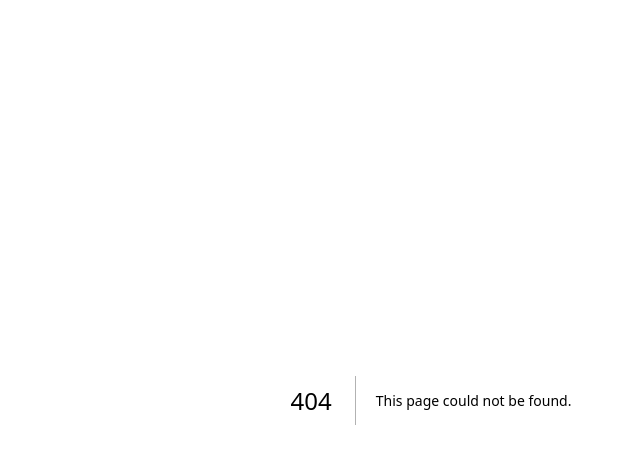
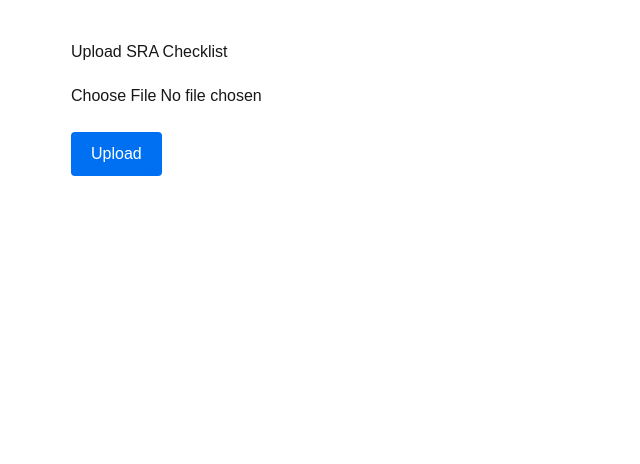
Before and after one commit to yotbot/jaarrekening-tool, a Next.js app: page /upload in a window 1280 px wide. Before the commit this address had no page. Shown: the top 464 px of the page, without its empty margins (209-849 px from the left). Built offline with nearby package versions, Linux system fonts and the light colour scheme.

Commit message:
feat: basic upload interface

```diff
--- /dev/null
+++ b/app/upload/page.tsx
@@ -0,0 +1,97 @@
+"use client";
+
+import { useState } from "react";
+
+export default function UploadChecklistPage() {
+  const [file, setFile] = useState<File | null>(null);
+  const [loading, setLoading] = useState(false);
+  const [result, setResult] = useState<any>(null);
+  const [error, setError] = useState<string | null>(null);
+
+  async function handleUpload() {
+    if (!file) {
+      setError("No file selected");
+      return;
+    }
+
+    setLoading(true);
+    setError(null);
+    setResult(null);
+
+    try {
+      const formData = new FormData();
+      formData.append("file", file);
+
+      const res = await fetch("/api/upload-checklist", {
+        method: "POST",
+        body: formData,
+      });
+
+      const json = await res.json();
+
+      if (!res.ok) {
+        setError(json.error || "Upload failed");
+        console.error("Error details:", json.details);
+      } else {
+        setResult(json.items);
+      }
+    } catch (err: any) {
+      setError("Unexpected error: " + err.message);
+    }
+
+    setLoading(false);
+  }
+
+  return (
+    <div style={{ padding: "40px", maxWidth: "800px", margin: "0 auto" }}>
+      <h1 style={{ marginBottom: "20px" }}>Upload SRA Checklist</h1>
+
+      <input
+        type="file"
+        accept=".xlsx,.xlsm,.xls"
+        onChange={(e) => setFile(e.target.files?.[0] || null)}
+      />
+
+      <br />
+      <br />
+
+      <button
+        onClick={handleUpload}
+        disabled={!file || loading}
+        style={{
+          padding: "10px 20px",
+          backgroundColor: "#0070f3",
+          color: "white",
+          border: "none",
+          borderRadius: "4px",
+          cursor: "pointer",
+        }}
+      >
+        {loading ? "Uploading..." : "Upload"}
+      </button>
+
+      <br />
+      <br />
+
+      {error && (
+        <div style={{ color: "red", whiteSpace: "pre-wrap" }}>{error}</div>
+      )}
+
+      {result && (
+        <div>
+          <h2>Result</h2>
+          <pre
+            style={{
+              background: "#f4f4f4",
+              padding: "20px",
+              borderRadius: "6px",
+              overflowX: "auto",
+            }}
+          >
+            {JSON.stringify(result, null, 2)}
+          </pre>
+        </div>
+      )}
+    </div>
+  );
+}
```
